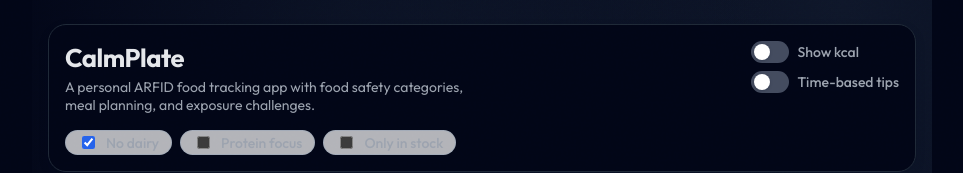
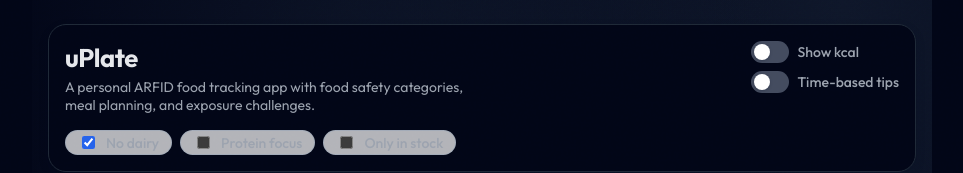
Before and after one commit to PandemoniumXr3/uBite, a plain HTML site: page index.html in a window 1280 px wide. Shown: the top 173 px of the page, without its empty margins (158-1121 px from the left). Drawn offline with Linux system fonts and the light colour scheme.

Commit message:
Rename app title from 'CalmPlate' to 'uPlate'
Fits better with my other web-app's

```diff
--- a/index.html
+++ b/index.html
@@ -16,7 +16,7 @@
       <header class="app-header">
         <div class="header-main">
           <div>
-            <h1 class="app-title">CalmPlate</h1>
+            <h1 class="app-title">uPlate</h1>
             <p class="app-subtitle">A personal ARFID food tracking app with food safety categories, meal planning, and exposure challenges.</p>
           </div>
           <div class="header-toggles">
```
